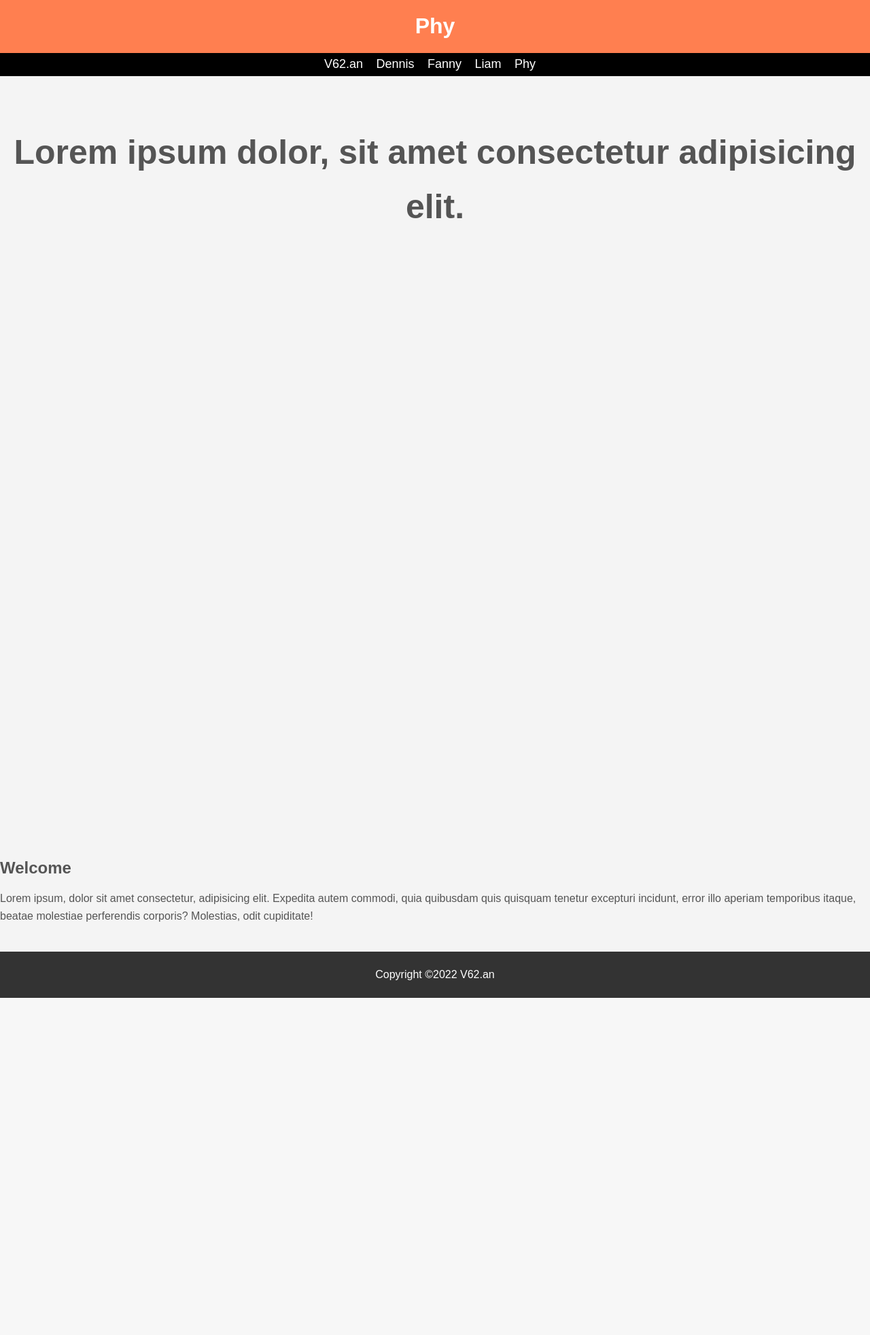
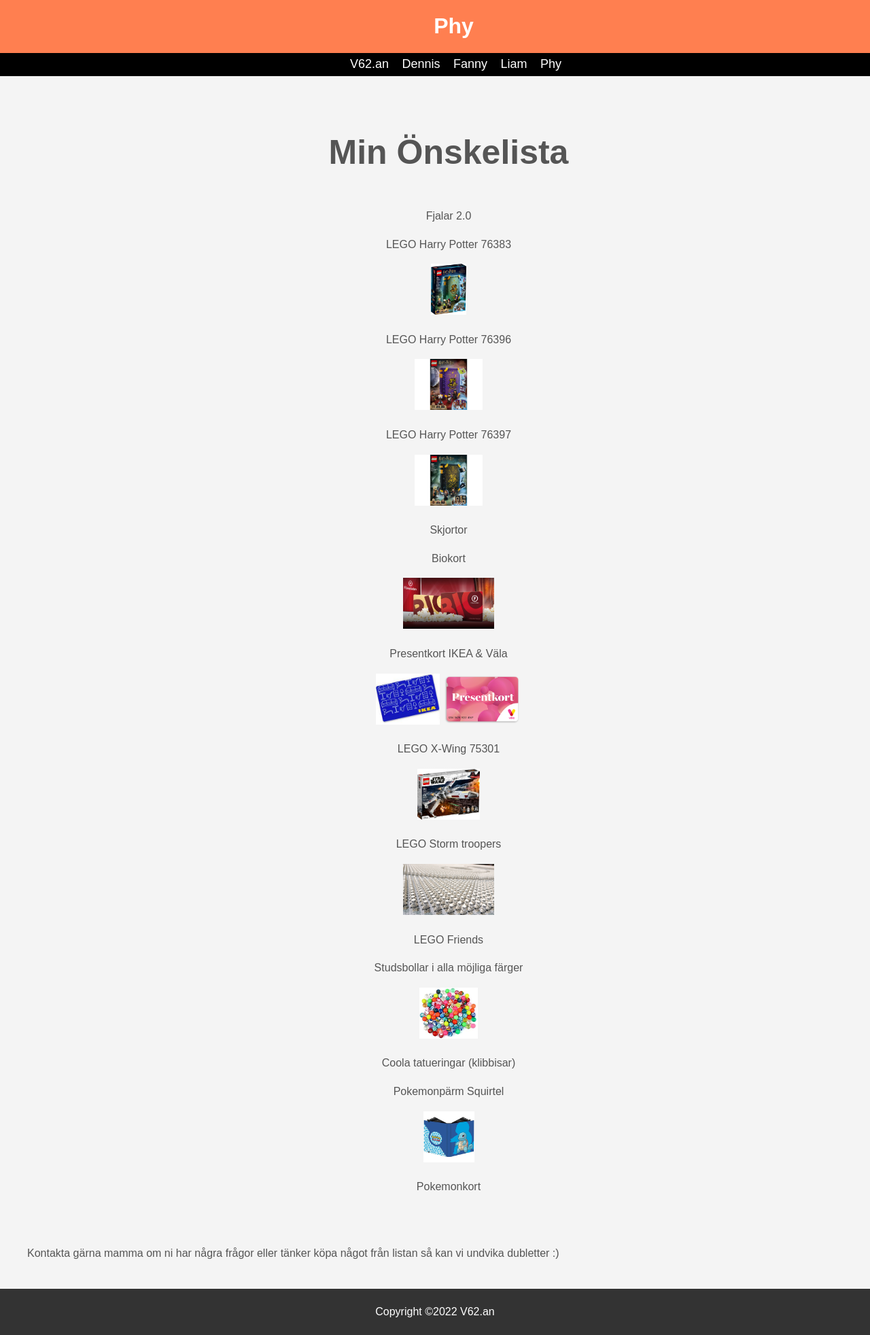
Before and after one commit to DePersson/HomePage, a PHP site: page /Phy/phy.html in a window 1280 px wide. Shown: the whole page at 68% size. Before the commit the page ends 1468 px from the top, so only its background shows below. Run offline with PHP 8.4, Linux system fonts and the light colour scheme.

Commit message:
Phy (#20)
* Added empty list & foot note

* Finished Phys wishlist

```diff
--- a/Phy/phy.html
+++ b/Phy/phy.html
@@ -3,7 +3,6 @@
   <head>
     <meta charset="UTF-8" />
     <title>Vadensjö62.an</title>
-  <link rel="stylesheet" type="text/css" href="../css/style.css">
     <link rel="stylesheet" type="text/css" href="../css/phy.css">
   </head>
   <body>
@@ -14,7 +13,7 @@
     </header>
     <nav id="navbar">
       <div class="container">
-      <li><a href="#">V62.an</a></li>
+        <li><a href="../index.html">V62.an</a></li>
         <li><a href="../Dennis/dennis.html">Dennis</a></li>
         <li><a href="../Fanny/fanny.html">Fanny</a></li>
         <li><a href="../Liam/liam.html">Liam</a></li>
@@ -23,15 +22,37 @@
     </nav>
     <section id=showcase>
       <div class="container">
-      <h2>Lorem ipsum dolor, sit amet consectetur adipisicing elit.</h2>
+        <div class="wish">
+          <ul><h2>Min Önskelista</h2></ul>
+          <ul>Fjalar 2.0</ul>
+          <ul>LEGO Harry Potter 76383</ul>
+          <ul><a href="https://www.google.com/search?q=lego+76383&tbm=isch&ved=2ahUKEwjYuvXgyLn6AhVJxIsKHdvTDbgQ2-cCegQIABAA&oq=lego+76383&gs_lcp=CgNpbWcQAzIFCAAQgAQyBAgAEB4yBggAEB4QBTIGCAAQHhAIMgQIABAYOgQIIxAnUJUQWPAZYKYiaABwAHgAgAFEiAHxApIBATaYAQCgAQGqAQtnd3Mtd2l6LWltZ8ABAQ&sclient=img&ei=QFU1Y9iaNsmIrwTbp7fACw&bih=615&biw=1366&client=firefox-b-d" target="_blank">  <img src="./bilder/green.jpg" alt="76383" height="75"></a></ul>
+          <ul>LEGO Harry Potter 76396</ul>
+          <ul><a href="https://www.google.com/search?q=lego+76396&tbm=isch&ved=2ahUKEwjvtZXQx7n6AhV_AxAIHdigAGEQ2-cCegQIABAA&oq=lego+76396&gs_lcp=CgNpbWcQAzIECAAQEzoECCMQJzoECAAQGDoFCAAQgAQ6BAgAEB5QkAxYoQ1g5RBoAHAAeACAAUGIAbgBkgEBM5gBAKABAaoBC2d3cy13aXotaW1nwAEB&sclient=img&ei=EVQ1Y6_pE_-GwPAP2MGCiAY&bih=615&biw=1366&client=firefox-b-d" target="_blank">  <img src="./bilder/lila.jpg" alt="76396" height="75"></a></ul>
+          <ul>LEGO Harry Potter 76397</ul>
+          <ul><a href="https://www.google.com/search?q=lego+76397&tbm=isch&ved=2ahUKEwjXq62_x7n6AhUQlosKHbpkD1IQ2-cCegQIABAA&oq=lego+76397&gs_lcp=CgNpbWcQAzIECAAQGDIECAAQGDoECCMQJ1DYDFjYDGCxDmgAcAB4AIABQ4gBfJIBATKYAQCgAQGqAQtnd3Mtd2l6LWltZ8ABAQ&sclient=img&ei=7lM1Y9f8A5CsrgS6yb2QBQ&bih=615&biw=1366&client=firefox-b-d" target="_blank">  <img src="./bilder/svart.jpg" alt="76397" height="75"></a></ul>
+          <ul>Skjortor</ul>
+          <ul>Biokort</ul>
+          <ul><img src="./bilder/bio.jpg" alt="Biokort" height="75"></ul>
+          <ul>Presentkort IKEA & Väla</ul>
+          <ul><img src="./bilder/ikea.jpg" alt="IKEA" height="75">  <img src="./bilder/vala.png" alt="Väla" height="75"></a></ul>
+          <ul>LEGO X-Wing 75301</ul>
+          <ul><a href="https://www.google.com/search?q=LEGO+75301&tbm=isch&ved=2ahUKEwidmK3Cwrn6AhUN-yoKHVPeAM0Q2-cCegQIABAA&oq=LEGO+75301&gs_lcp=CgNpbWcQAzIFCAAQgAQyBAgAEB4yBAgAEB4yBAgAEB4yBAgAEB4yBAgAEB4yBggAEB4QBTIGCAAQHhAFMgYIABAeEAgyBAgAEBg6BAgjECdQzxtY_iJgrShoAHAAeACAAU2IAYoDkgEBNpgBAKABAaoBC2d3cy13aXotaW1nwAEB&sclient=img&ei=tk41Y53lCo32qwHTvIPoDA&bih=615&biw=1366&client=firefox-b-d" target="_blank">  <img src="./bilder/x_wing.jpg" alt="X-Wing" height="75"></a></ul>
+          <ul>LEGO Storm troopers</ul>
+          <ul><img src="./bilder/troopers.jpg" alt="Storm Troopers" height="75"></a></ul>
+          <ul>LEGO Friends</ul>
+          <ul>Studsbollar i alla möjliga färger</ul>
+          <ul><img src="./bilder/studs.jpg" alt="Studsbollar" height="75"></a></ul>
+          <ul>Coola tatueringar (klibbisar)</ul>
+          <ul>Pokemonpärm Squirtel</ul>
+          <ul><a href="https://www.google.com/search?q=pokemon+p%C3%A4rm+squirtle&client=firefox-b-d&sxsrf=ALiCzsbvB_GBGEB3RLeb2OFbU00LM5_LDg:1664436272505&source=lnms&tbm=isch&sa=X&ved=2ahUKEwjll5imvLn6AhXs-yoKHeMTB4kQ_AUoAXoECAEQAw&biw=1366&bih=615&dpr=1" target="_blank">  <img src="./bilder/squirtle.webp" alt="Squirtle Pärm" height="75"></a></ul>
+          <ul>Pokemonkort</ul>
+        </div>
+        <div class="bottom">
+          <p>Kontakta gärna mamma om ni har några frågor eller tänker köpa något från listan så kan vi undvika dubletter :)</p>
+        </div>
       </div>
       </section>
-  <div class="container">
-    <section id="main">
-      <h1>Welcome</h1>
-      <p>Lorem ipsum, dolor sit amet consectetur, adipisicing elit. Expedita autem commodi, quia quibusdam quis quisquam tenetur excepturi incidunt, error illo aperiam temporibus itaque, beatae molestiae perferendis corporis? Molestias, odit cupiditate!</p>
-    </section>
-  </div>
       <footer id="main-footer"> <p> Copyright &copy;2022 V62.an</p></footer>
   </body>
 </html>
--- a/css/phy.css
+++ b/css/phy.css
@@ -8,12 +8,13 @@ body{
 }
 
 .container{
-  margin: auto;
 }
+
 #main-header{
   background-color: coral;
   color:#fff;
   padding: 5px;
+  padding-left: 60px;
   text-align: center;
 }
 
@@ -21,11 +22,12 @@ body{
   background-color: black;
   color: #fff;
   padding: 4px;
+  padding-left: 80px;
   text-align: center;
 }
 
 #navbar ul{
-  padding: 0;
+  padding: 40;
   list-style: none;
 }
 
@@ -43,7 +45,7 @@ body{
 #showcase {
   margin-bottom: 30px;
   text-align: center;
-  height: 1080px;
+  height: auto;
 }
 
 #showcase h2{
@@ -53,8 +55,10 @@ body{
   padding-top: 30px;
 }
 
-#main {
-
+.bottom {
+  text-align: left;
+  padding-left: 40px;
+  padding-top: 40px;
 }
 
 #main-footer {
```
Also changed, not shown: Dennis/dennis.html (line endings or trailing spaces), Phy/bilder/bio.jpg (added), Phy/bilder/green.jpg (added), Phy/bilder/ikea.jpg (added), Phy/bilder/lila.jpg (added), Phy/bilder/squirtle.webp (added), Phy/bilder/studs.jpg (added), Phy/bilder/svart.jpg (added), Phy/bilder/troopers.jpg (added), Phy/bilder/vala.png (added), Phy/bilder/x_wing.jpg (added). Lines whose indentation alone changed are shown as unchanged.
